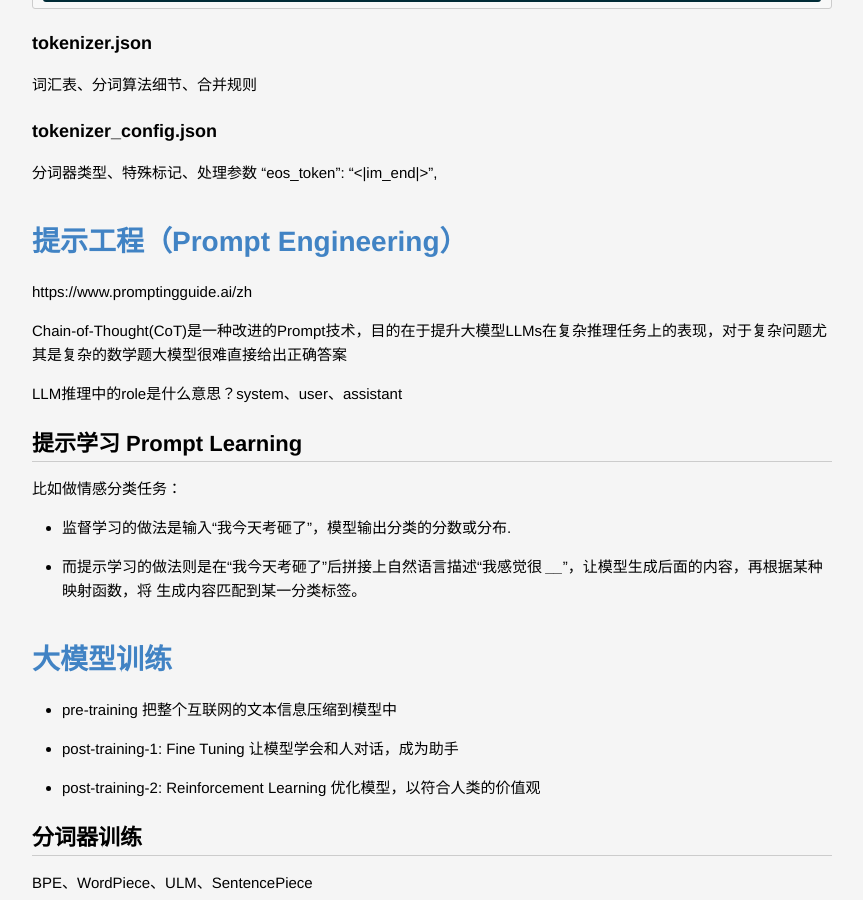
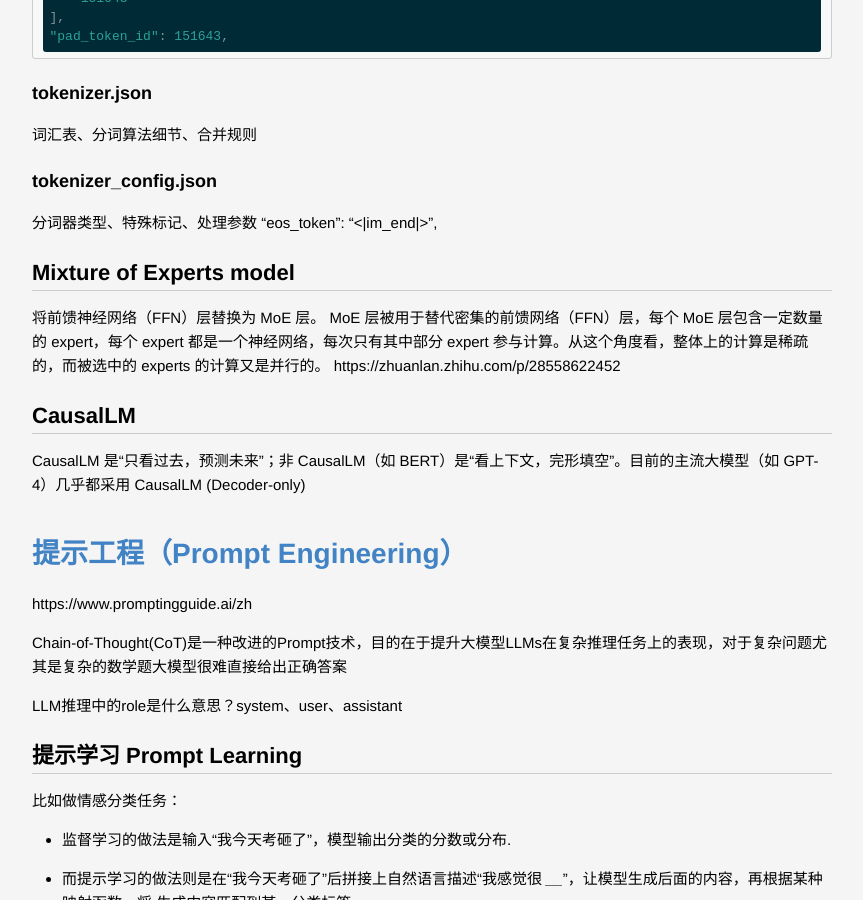
Before and after one commit to lucky521/blog, a Jekyll site: the page built from _posts/ml/2023-02-04-LLM.markdown, in a window 1280 px wide and 900 px high, scrolled down 6877 px. Shown: the whole window, without its empty margins (208-1071 px from the left). Built offline with Jekyll 4.4.1, drawn with Linux system fonts in a browser that asks for light colours; some of the changed text lies outside the part shown.

Commit message:
all about ai

```diff
--- a/_posts/framework/2021-12-06-cuda.markdown
+++ b/_posts/framework/2021-12-06-cuda.markdown
@@ -494,6 +494,7 @@ NVIDIA HPC SDK 生态
   * https://github.com/NVIDIA/cutlass
 * NVSHMEM: 并行编程库，它为GPU集群创建了一个跨越多个GPU内存的全局地址空间（PGAS），并提供了API让GPU内核或CPU能直接进行细粒度的数据传输和同步
   * https://github.com/nvidia/nvshmem
+  * https://docs.nvidia.com/nvshmem/api/using.html
 
 
 ## cublas
--- a/_posts/ml/2019-03-25-ML-Serving.markdown
+++ b/_posts/ml/2019-03-25-ML-Serving.markdown
@@ -315,9 +315,8 @@ Optimal Brain Surgeon
   * [BladeDISC++：Dynamic Shape AI 编译器下的显存优化技术](https://zhuanlan.zhihu.com/p/18880631601)
 * byteIR
   * https://github.com/bytedance/byteir
-
-
-* https://github.com/openppl-public/ppl.nn
+* PPLNN
+  * https://github.com/openppl-public/ppl.nn
 
 
 
--- a/_posts/ml/2023-02-04-LLM.markdown
+++ b/_posts/ml/2023-02-04-LLM.markdown
@@ -148,6 +148,14 @@ GPT模型输出的logits， key_states， value_states，key_states.3，value_st
     "eos_token": "<|im_end|>",
 
 
+
+## Mixture of Experts model
+将前馈神经网络（FFN）层替换为 MoE 层。
+MoE 层被用于替代密集的前馈网络（FFN）层，每个 MoE 层包含一定数量的 expert，每个 expert 都是一个神经网络，每次只有其中部分 expert 参与计算。从这个角度看，整体上的计算是稀疏的，而被选中的 experts 的计算又是并行的。
+https://zhuanlan.zhihu.com/p/28558622452
+
+## CausalLM
+CausalLM 是“只看过去，预测未来”；非 CausalLM（如 BERT）是“看上下文，完形填空”。目前的主流大模型（如 GPT-4）几乎都采用 CausalLM (Decoder-only)
 
 
 
--- a/_posts/tech/2022-11-15-big-data-process.markdown
+++ b/_posts/tech/2022-11-15-big-data-process.markdown
@@ -39,11 +39,13 @@ hadoop job -list   | grep "rank" |  awk '{split($0,a,"\t"); print a[1],a[5],a[7]
 
 序列化格式:   Kryo, protobuf, avro,  thrift
 
-数据格式： parquet, avro, json, orc, csv,
+数据格式： parquet, avro, json, orc, csv
 
 数据压缩： zstd, brotli, lz4, gzip, snappy, uncompressed
 
 不同压缩方式的比较： https://blog.csdn.net/weixin_40040107/article/details/87885210
+
+新颖的数据格式： lance、arrow
 
 
 ## Data Lake数据存储中间Table format层
```
Also changed, not shown: other parts of _posts/ml/2023-02-04-LLM.markdown (+1 -1 lines), _posts/framework/2024-06-01-ascend.markdown (+10 -0 lines), _posts/productivity/2026-03-04-ai-tool.markdown (added, +38 -0 lines), _posts/tech/2025-09-30-network.markdown (+9 -1 lines).
